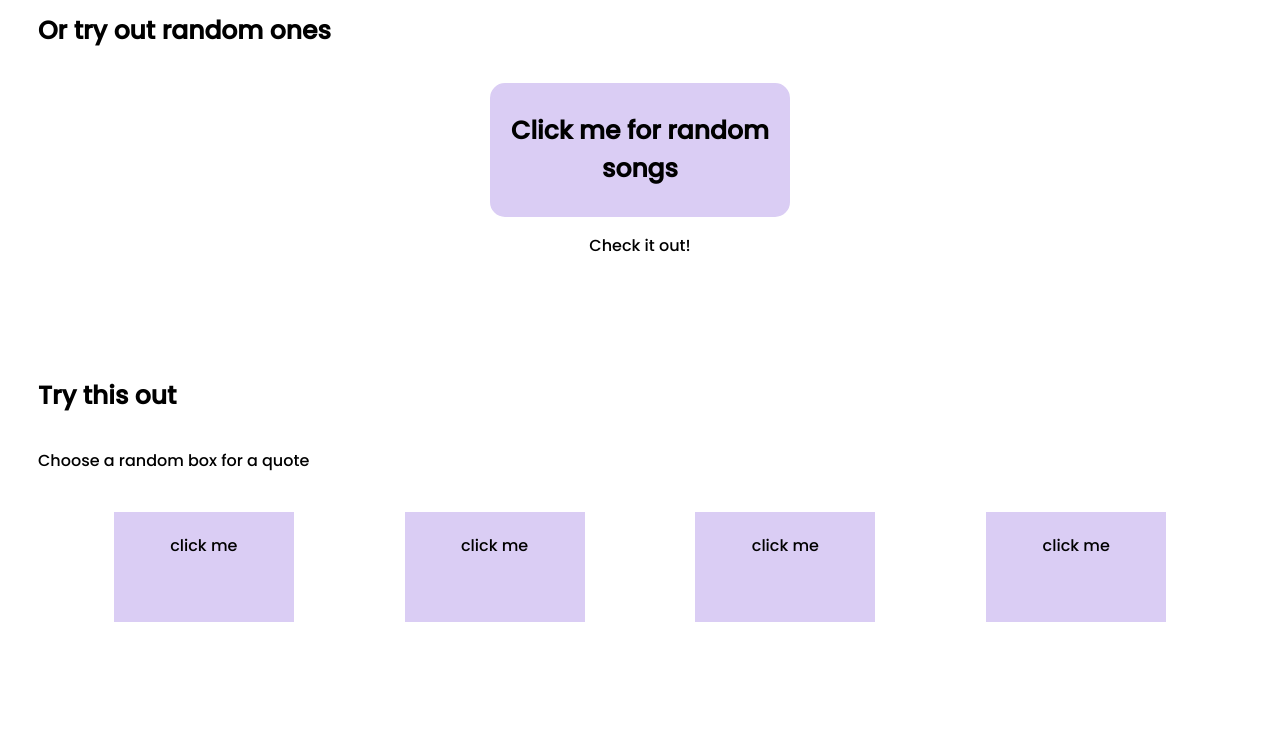
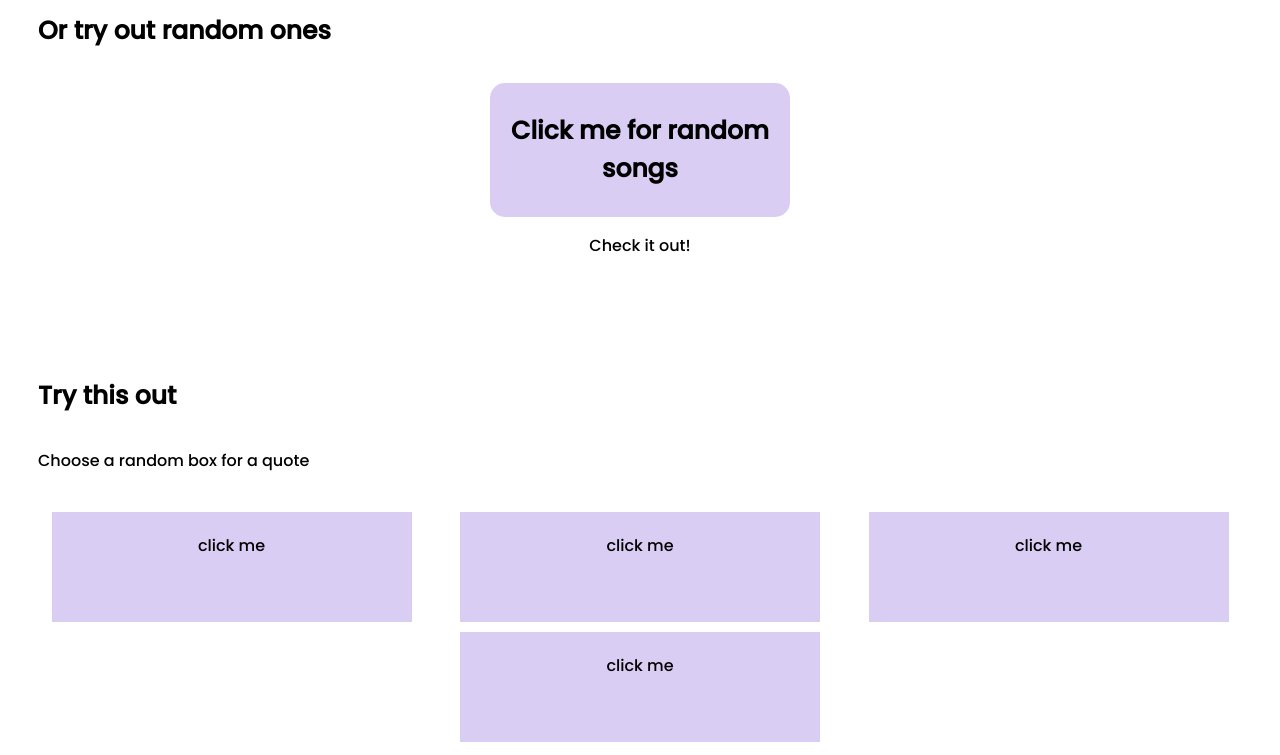
Before and after one commit to ptsankari/song-mood-on, a plain HTML site: page happy.html in a window 1280 px wide. Shown: the part 671-1426 px from the top of the page. Before the commit the page ends 1306 px from the top, so only its background shows below. Drawn offline with Linux system fonts and the light colour scheme.

Commit message:
added quotes to everything

```diff
--- a/happy.html
+++ b/happy.html
@@ -96,7 +96,7 @@ p{
     list-style: none;
 }
 #boxgame{
-    width: 170px;
+    width: 350px;
     height: 100px;
     padding:5px;
     background-color: #dacdf4;
@@ -124,7 +124,7 @@ p{
     <h4 style="margin-top: 90px;">Here are some songs to listen based on your mode:</h4>
     <center>
 
-<div id="main" style="display: -webkit-inline-box;">
+<div id="main" style="display:flex;flex-wrap: wrap;justify-content:center ;">
 
     <a href="https://www.youtube.com/watch?v=MysKegBRtaA">
     <div id="song1" style="display:-webkit-inline-box;">
@@ -185,32 +185,37 @@ p{
 <br>
 
 <center>
-    <div id="main" style="display:flex;justify-content: space-evenly;">
-
-
-        <div id="boxgame">
-        <p>click me</p>
-        </div>
-
-
-
-        <div id="boxgame">
-           <p>click me</p>
-
-        </div>
-
+    <div id="main" style="display: flex;
+    flex-wrap: wrap;
+    justify-content: space-evenly;">
 
         <div id="boxgame" onclick="oddman()">
             <div id="findout">
            <p id="findans">click me</p>
            </div>
-
         </div>
 
-        <div id="boxgame">
-            <p>click me</p>
+        <div id="boxgame" onclick="oddman2()">
+            <div id="findout">
+           <p id="findans2">click me</p>
+           </div>
+        </div>
 
-         </div>
+
+
+        <div id="boxgame" onclick="oddman3()">
+            <div id="findout">
+           <p id="findans3">click me</p>
+           </div>
+        </div>
+
+        <div id="boxgame" onclick="oddman4()">
+            <div id="findout">
+           <p id="findans4">click me</p>
+           </div>
+        </div>
+
+
 
         </div>
     </center>
@@ -233,6 +238,23 @@ const links=['https://www.youtube.com/watch?v=50-_oTkmF5I&t=129s',
     function oddman(){
         document.getElementById('findans').innerHTML="You deserve to be happy!"
     }
+
+
+    function oddman2(){
+        document.getElementById('findans2').innerHTML="You glow differently when you're<br> actually happy."
+    }
+
+
+    function oddman3(){
+        document.getElementById('findans3').innerHTML="Be happy for this moment.<br>This moment is your life"
+    }
+
+
+    function oddman4(){
+        document.getElementById('findans4').innerHTML="Happy girls are boys are the prettiest."
+    }
+
+
         </script>
 </body>
 </html>
```
Also changed, not shown: sad.html (+1 -2 lines).
